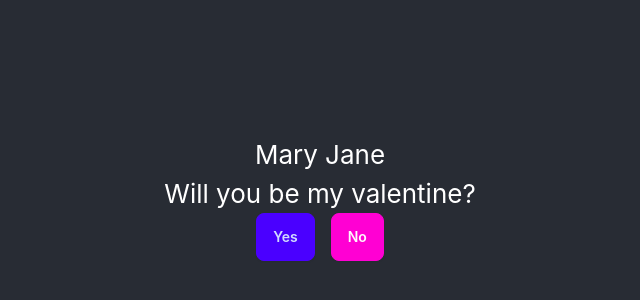
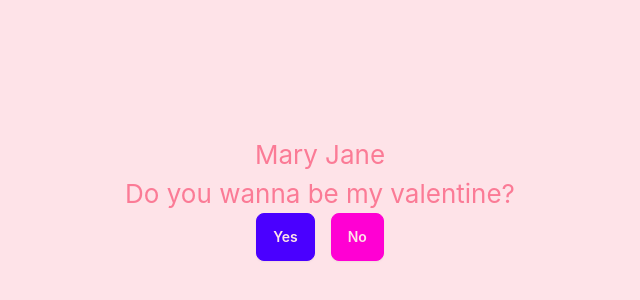
Before and after one commit to elvinlkw/valentine, a React (Create React App) app: page / in a window 1280 px wide. Shown: the part 202-502 px from the top of the page, without its empty margins (320-960 px from the left). Built offline with nearby package versions, Linux system fonts and the light colour scheme.

Commit message:
added new colors

```diff
--- a/package.json
+++ b/package.json
@@ -41,5 +41,6 @@
     "daisyui": "^4.7.2",
     "gh-pages": "^6.1.1",
     "tailwindcss": "^3.4.1"
-  }
+  },
+  "homepage": "https://elvin.github.io/valentine"
 }
--- a/src/App.css
+++ b/src/App.css
@@ -14,18 +14,22 @@
 }
 
 .App-header {
-  background-color: #282c34;
+  background-color: #fee3e8;
   min-height: 100vh;
   display: flex;
   flex-direction: column;
   align-items: center;
   justify-content: center;
   font-size: calc(10px + 2vmin);
-  color: white;
+  color: #fb7b96;
 }
 
 .App-link {
   color: #61dafb;
+}
+
+button {
+  color: #fee3e8 !important;
 }
 
 @keyframes App-logo-spin {
--- a/src/App.js
+++ b/src/App.js
@@ -38,7 +38,7 @@ function App() {
           ) : (
             <>
               <h1>Mary Jane</h1>
-              <h1>Will you be my valentine?</h1>
+              <h1>Do you wanna be my valentine?</h1>
             </>
           )}
           {!isClicked && (
--- a/src/index.css
+++ b/src/index.css
@@ -9,6 +9,7 @@ body {
     sans-serif;
   -webkit-font-smoothing: antialiased;
   -moz-osx-font-smoothing: grayscale;
+  overflow: hidden;
 }
 
 code {
```
